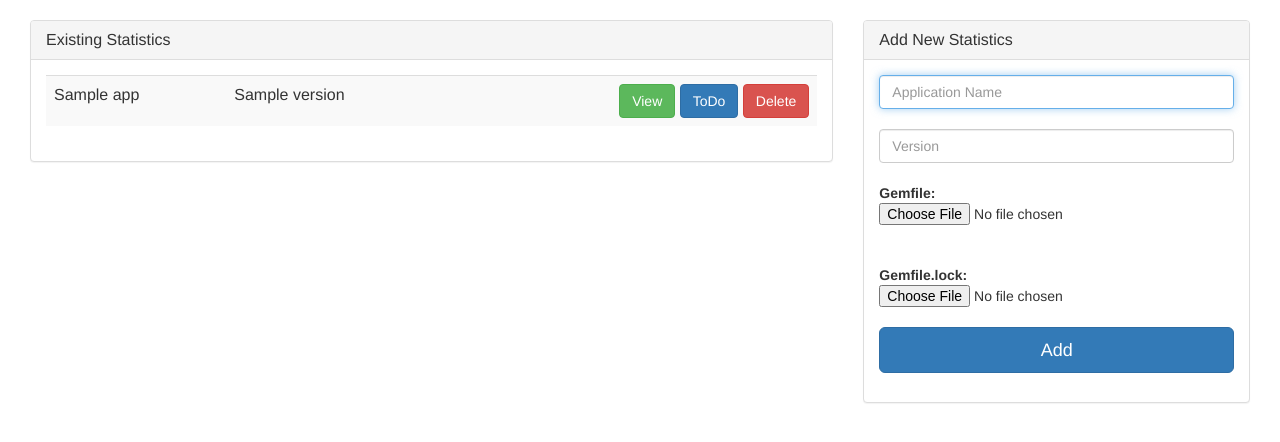
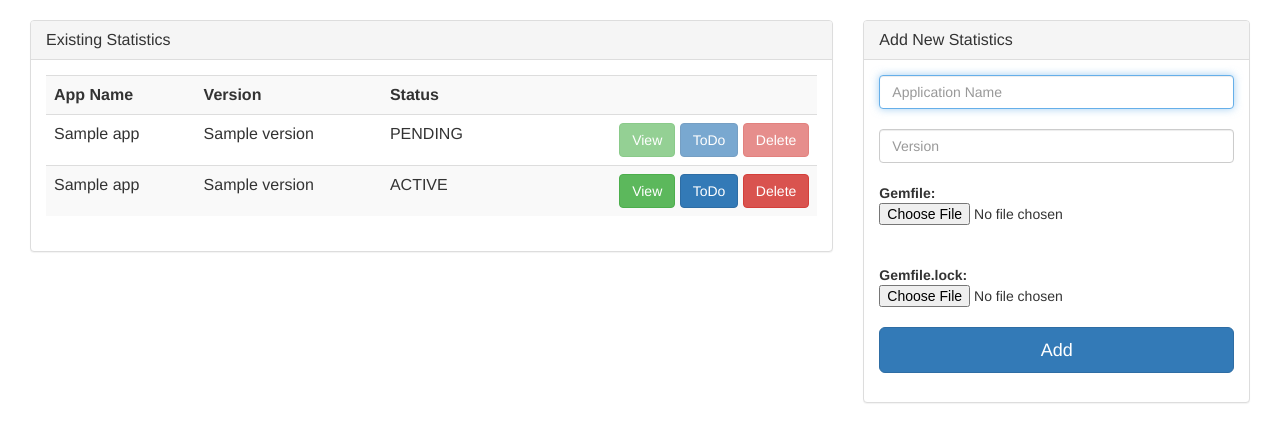
Before and after one commit to balasankarc/gemdeps-web, a Django app: template webgemdeps/templates/home.html in a window 1280 px wide. Shown: the part 52-494 px from the top of the page. Run offline with Django 3.2, Linux system fonts and the light colour scheme; the template is opened without the code that fills it: most values are stand-ins (such as "Sample title", 1, 10 or a date in 2020); parts of the project's set-up code (start-up, migrations or seed data) failed here and were passed over; some libraries are stand-ins or nearby versions.

Commit message:
Split apps to completed and pending

```diff
--- a/webgemdeps/templates/home.html
+++ b/webgemdeps/templates/home.html
@@ -23,10 +23,29 @@
         </div>
         <div class="panel-body">
             <table class="table table-striped">
-                {% for app in apps %}
+                <tr>
+                    <td><b>App Name</td>
+                    <td><b>Version</td>
+                    <td><b>Status</td>
+                    <td></td>
+                </tr>
+                {% for app in pending_apps %}
                 <tr>
                     <td>{{app.name}}</td>
                     <td>{{app.version}}</td>
+                    <td>PENDING</td>
+                    <td style="text-align:right">
+                        <a class="btn btn-success disabled" href="/status/{{app.name}}_{{app.version}}">View</a>
+                        <a class="btn btn-primary disabled" href="/todo/{{app.name}}_{{app.version}}">ToDo</a>
+                        <a class="btn btn-danger disabled" href="/delete/{{app.name}}_{{app.version}}">Delete</a>
+                    </td>
+                </tr>
+                {% endfor %}
+                 {% for app in completed_apps %}
+                <tr>
+                    <td>{{app.name}}</td>
+                    <td>{{app.version}}</td>
+                    <td>ACTIVE</td>
                     <td style="text-align:right">
                         <a class="btn btn-success" href="/status/{{app.name}}_{{app.version}}">View</a>
                         <a class="btn btn-primary" href="/todo/{{app.name}}_{{app.version}}">ToDo</a>
--- a/webgemdeps/views/UserManagement.py
+++ b/webgemdeps/views/UserManagement.py
@@ -68,7 +68,9 @@ class UserHome(View):
 
     def get(self, request):
         if request.user.is_authenticated():
-            apps = get_available_apps()
-            return render(request, 'home.html', {'apps': apps})
+            completed_apps, pending_apps = get_available_apps()
+            return render(request, 'home.html',
+                          {'completed_apps': completed_apps,
+                           'pending_apps': pending_apps})
         else:
             return HttpResponseRedirect('/')
```
Also changed, not shown: webgemdeps/utils.py (+17 -0 lines).
